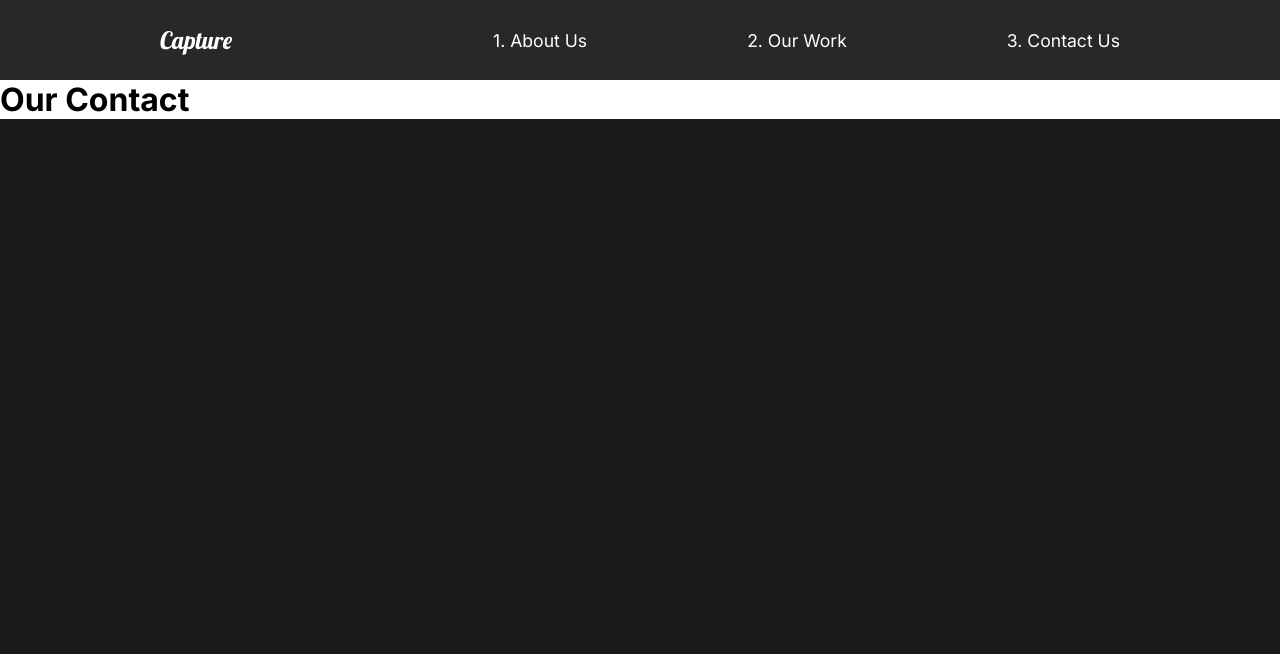
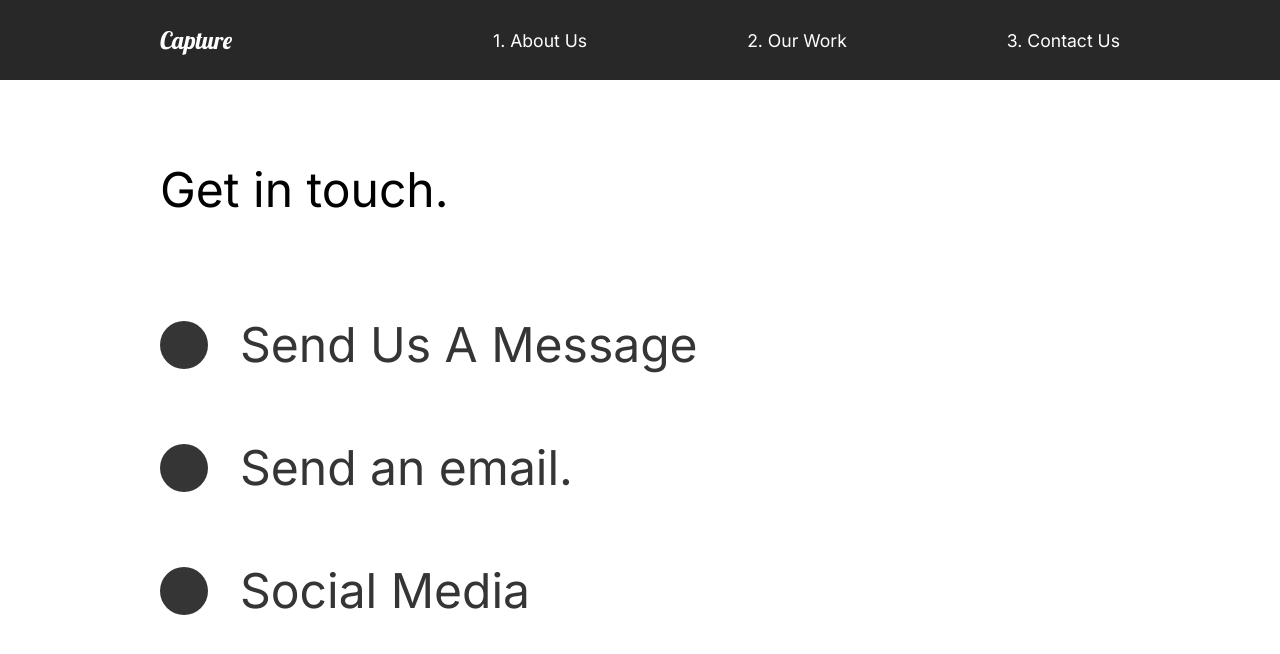
Before and after one commit to aashishshrestha09/Capture-Portfolio, a React (Create React App) app: page /contact in a window 1280 px wide. Shown: the top 654 px of the page. Built offline with nearby package versions, Linux system fonts and the light colour scheme.

Commit message:
19. Contact Page Animation

```diff
--- a/src/pages/ContactUs.js
+++ b/src/pages/ContactUs.js
@@ -1,18 +1,73 @@
 import React from 'react'
 // Animations
 import {motion} from 'framer-motion'
-import {pageAnimation} from '../animation'
+import {pageAnimation, titleAnim} from '../animation'
+import styled from 'styled-components'
 
 export default function ContactUs() {
     return (
-        <motion.div
+        <ContactStyle
             exit="exit"
             variants={pageAnimation}
             initial="hidden"
             animate="show"
             style={{background: "#fff"}}
         >
-            <h1>Our Contact</h1>
-        </motion.div>
+            <Title>
+                <Hide>
+                    <motion.h2 variants={titleAnim}>Get in touch.</motion.h2>
+                </Hide>
+            </Title>
+            <div>
+                <Hide>
+                    <Social variants={titleAnim}>
+                        <Circle />
+                        <h2>Send Us A Message</h2>
+                    </Social>
+                </Hide>
+                <Hide>
+                    <Social variants={titleAnim}>
+                        <Circle />
+                        <h2>Send an email.</h2>
+                    </Social>
+                </Hide>
+                <Hide>
+                    <Social variants={titleAnim}>
+                        <Circle />
+                        <h2>Social Media</h2>
+                    </Social>
+                </Hide>
+            </div>
+        </ContactStyle>
     )
 }
+
+const ContactStyle = styled(motion.div)`
+    padding: 5rem 10rem;
+    color: #353535;
+    min-height: 90vh;
+`
+
+const Title = styled.div`
+    margin-bottom: 4rem;
+    color: black;
+`
+
+const Hide = styled.div`
+    overflow: hidden;
+`
+
+const Circle = styled.div`
+    border-radius: 50%;
+    width: 3rem;
+    height: 3rem;
+    background: #353535;
+`
+
+const Social = styled(motion.div)`
+    display: flex;
+    align-items: center;
+    h2 {
+        margin: 2rem;
+    }
+`
```
Also changed, not shown: 1 other file (tests, documents, lock files or other folders).
